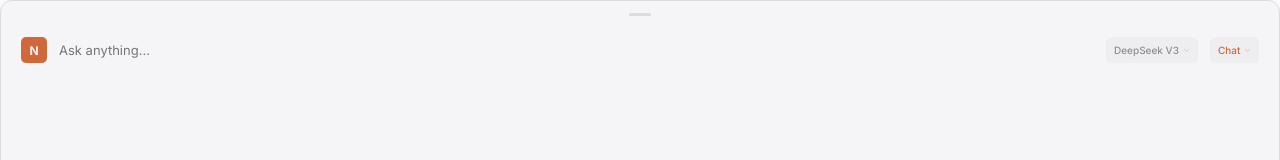
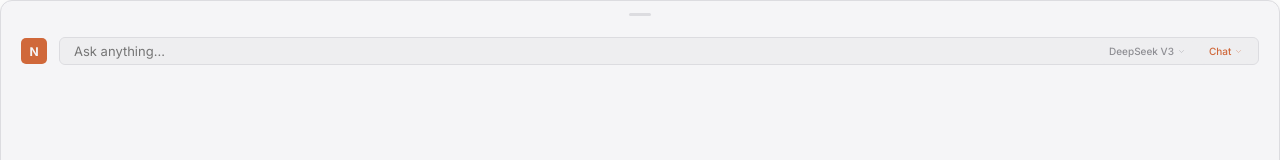
Before and after one commit to amakedoni/NovaSync, a React (Vite) app: page / in a window 1280 px wide. Shown: the top 160 px of the page. Built offline with nearby package versions, Linux system fonts and the light colour scheme.

Commit message:
style: add bordered container around input row in idle state

```diff
--- a/src/renderer/components/IdleView.tsx
+++ b/src/renderer/components/IdleView.tsx
@@ -46,7 +46,18 @@ export default function IdleView({
         N
       </div>
 
-      {/* Input */}
+      {/* Input row — bordered container */}
+      <div style={{
+        flex: 1,
+        minWidth: 0,
+        display: 'flex',
+        alignItems: 'center',
+        gap: 8,
+        padding: '0 8px 0 14px',
+        borderRadius: 'var(--radius-input)',
+        background: 'var(--surface-subtle)',
+        border: '1px solid var(--border-input)',
+      }}>
         <InputBar
           value={query}
           onChange={onQueryChange}
@@ -61,5 +72,6 @@ export default function IdleView({
         {/* Mode pill */}
         <ModeSelector selected={mode} onSelect={onModeSelect} />
       </div>
+    </div>
   );
 }
```
Lines whose indentation alone changed are shown as unchanged.
